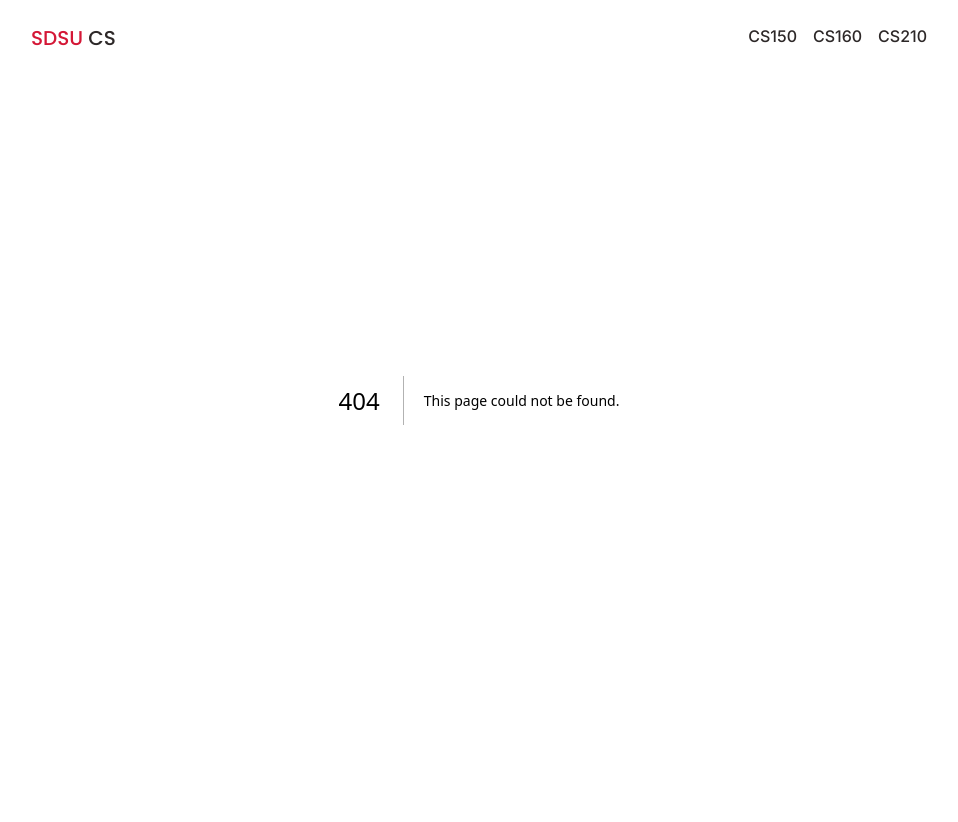
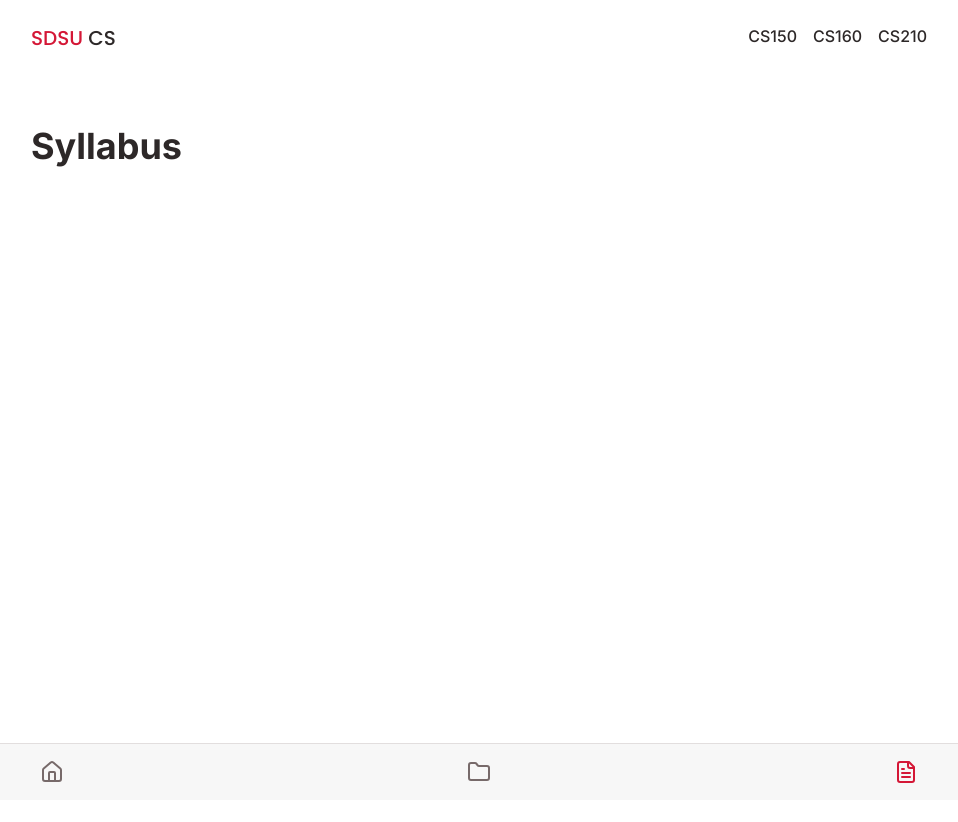
Before and after one commit to AjStraight619/sdsu-cs-website, a Next.js app: page /class/syllabus in a window 1280 px wide. Before the commit this address had no page. Shown: the top 822 px of the page, without its empty margins (161-1119 px from the left). Before the commit the page ends 800 px from the top, so only its background shows below. Built offline with nearby package versions, Linux system fonts and the light colour scheme.

Commit message:
Add syllabus page

```diff
--- /dev/null
+++ b/app/class/(class-pages)/syllabus/page.tsx
@@ -0,0 +1,9 @@
+import ClassPageLayout from "@/components/class-page/ClassPageLayout";
+
+export default function SyllabusPage() {
+	return (
+		<ClassPageLayout headingMainText="Syllabus">
+			<>{/* Syllabus PDF goes here */}</>
+		</ClassPageLayout>
+	);
+}
```
